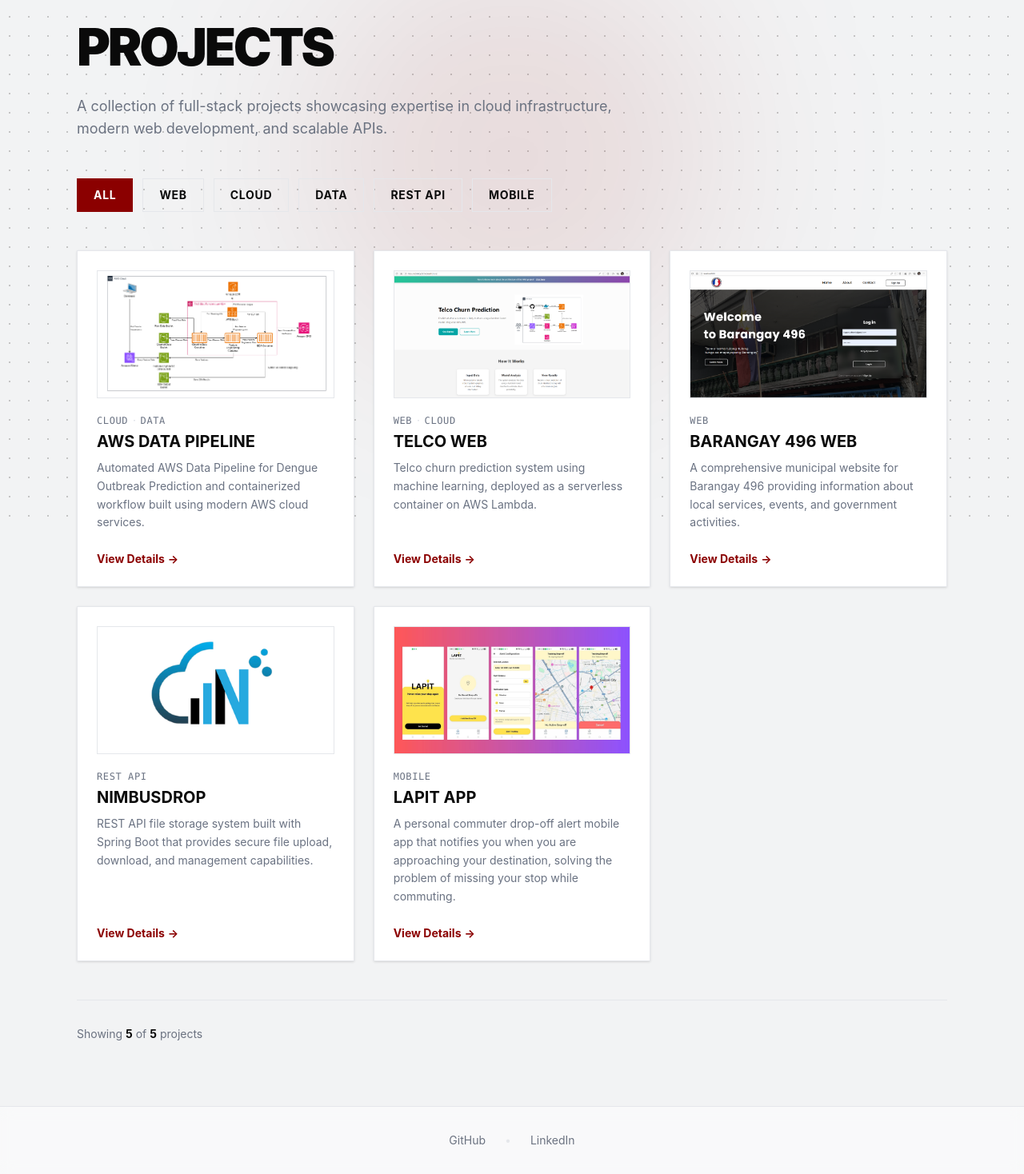
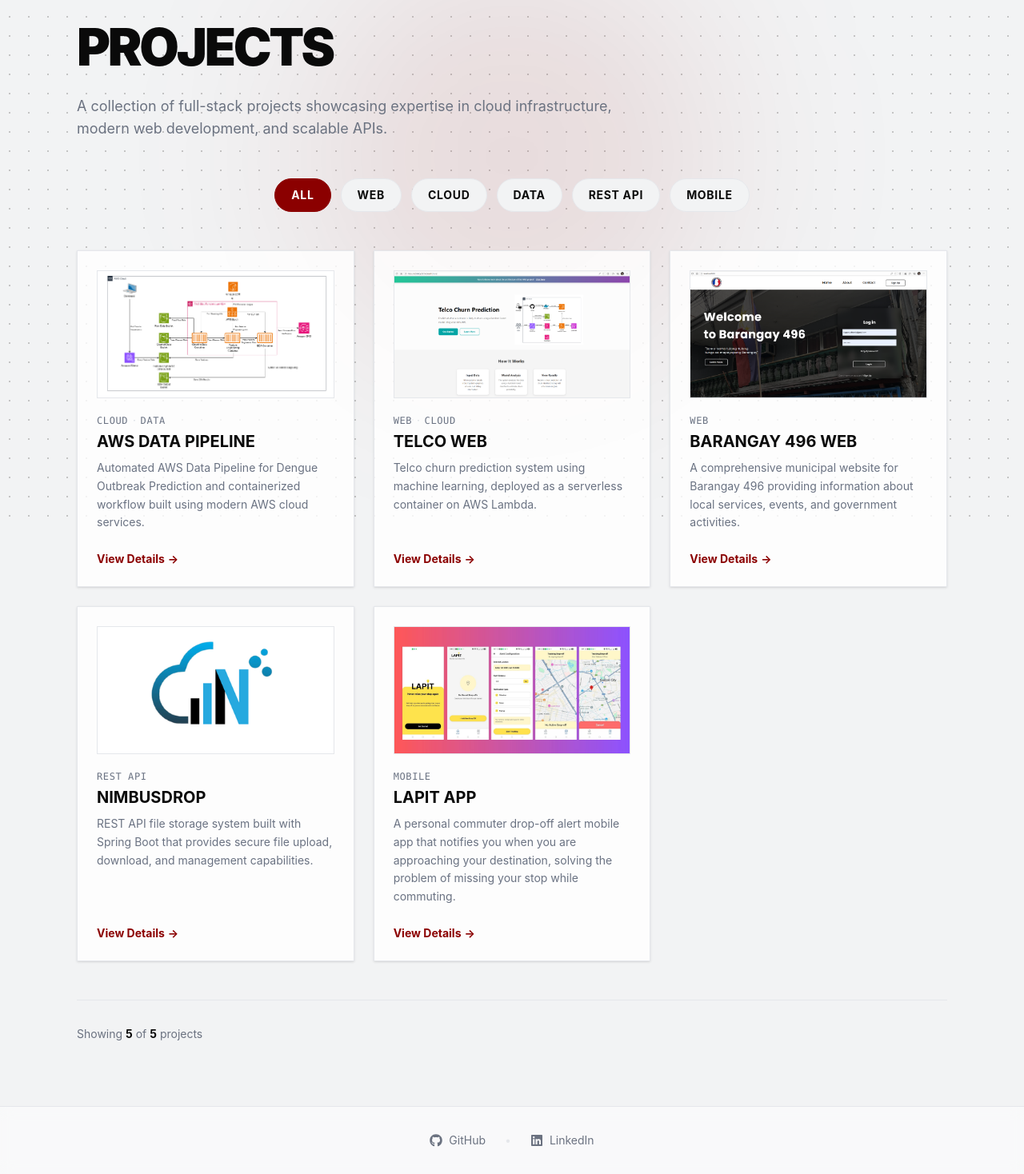
Before and after one commit to AlFrancis-Dagaang/my-portfolio-swe, a Next.js app: page /projects in a window 1280 px wide. Shown: the part 135-1603 px from the top of the page at 80% size. Built offline with nearby package versions, Linux system fonts and the light colour scheme.

Commit message:
refactor(projects): update theme tokens in project components and footer

```diff
--- a/app/projects/[slug]/page.tsx
+++ b/app/projects/[slug]/page.tsx
@@ -63,16 +63,6 @@
 
 				{/* Project Header */}
 				<div className="mb-12">
-					<div className="flex flex-wrap gap-2 mb-4">
-						{project.tags.map((tag) => (
-							<span
-								key={tag}
-								className="text-xs font-mono font-medium uppercase text-gray-500 tracking-wider px-3 py-1 border border-border-light"
-							>
-								{tag}
-							</span>
-						))}
-					</div>
 					<h1 className="text-[52px] md:text-[64px] font-black uppercase tracking-tighter text-primary-text mb-4 font-sans leading-tight">
 						{project.title}
 					</h1>
@@ -164,7 +154,7 @@
 								{project.techStack.map((tech) => (
 									<span
 										key={tech}
-										className="px-3 py-2 bg-surface border border-border-light text-sm font-medium text-primary-text font-sans"
+										className="px-3 py-2 bg-white/80 border border-border-light text-sm font-medium text-primary-text font-sans"
 									>
 										{tech}
 									</span>
--- a/app/projects/_components/ProjectsGrid.tsx
+++ b/app/projects/_components/ProjectsGrid.tsx
@@ -43,16 +43,16 @@
 	return (
 		<div>
 			{/* Filter Tabs */}
-			<div className="mb-12 flex flex-wrap gap-2 sm:gap-3">
+			<div className="mb-12 flex flex-wrap justify-center gap-2 sm:gap-3">
 				{CATEGORIES.map((category) => (
 					<button
 						type="button"
 						key={category}
 						onClick={() => setActiveCategory(category)}
-						className={`px-4 sm:px-5 py-2 sm:py-2.5 text-xs sm:text-sm font-bold uppercase tracking-wider transition-all duration-200 border font-sans ${
+						className={`px-4 sm:px-5 py-1 sm:py-2.5 text-xs sm:text-sm font-bold uppercase tracking-wider rounded-full transition-all duration-200 border font-sans ${
 							activeCategory === category
 								? "bg-brand text-white border-brand"
-								: "bg-transparent text-primary-text border-border-light hover:border-brand hover:text-brand"
+								: "bg-surface text-primary-text border-border-light hover:border-brand hover:text-brand"
 						}`}
 					>
 						{category}
--- a/components/layout/Footer.tsx
+++ b/components/layout/Footer.tsx
@@ -1,26 +1,29 @@
 import { Container } from "./Container";
+import { FaGithub, FaLinkedin } from "react-icons/fa";
 
 export function Footer() {
 	return (
 		<footer className="w-full border-t border-border-light py-8 bg-white/50 backdrop-blur-sm mt-auto">
 			<Container>
-				<div className="flex flex-col sm:flex-row items-center justify-center gap-4 sm:gap-6 text-sm text-[#6b7280]">
+				<div className="flex flex-col sm:flex-row items-center justify-center gap-4 sm:gap-6 text-sm text-muted">
 					<a
-						href="https://github.com"
+						href="https://github.com/AlFrancis-Dagaang"
 						target="_blank"
 						rel="noopener noreferrer"
-						className="hover:text-[#8B0000] transition-colors"
+						className="flex items-center gap-2 hover:text-brand transition-colors"
 					>
-						GitHub
+						<FaGithub className="h-4 w-4" />
+						<span>GitHub</span>
 					</a>
 					<span className="hidden sm:inline text-border-light">•</span>
 					<a
-						href="https://linkedin.com"
+						href="https://www.linkedin.com/in/al-francis-daga-ang-734043348/"
 						target="_blank"
 						rel="noopener noreferrer"
-						className="hover:text-[#8B0000] transition-colors"
+						className="flex items-center gap-2 hover:text-brand transition-colors"
 					>
-						LinkedIn
+						<FaLinkedin className="h-4 w-4" />
+						<span>LinkedIn</span>
 					</a>
 				</div>
 			</Container>
--- a/components/project/ProjectCard.tsx
+++ b/components/project/ProjectCard.tsx
@@ -8,7 +8,7 @@
 
 export function ProjectCard({ project }: ProjectCardProps) {
 	return (
-		<div className="bg-white border border-border-light p-6 flex flex-col justify-between h-full shadow-sm">
+		<div className="bg-white/80 border border-border-light p-6 flex flex-col justify-between h-full shadow-sm">
 			<div>
 				{project.imageUrl ? (
 					<Image
```
